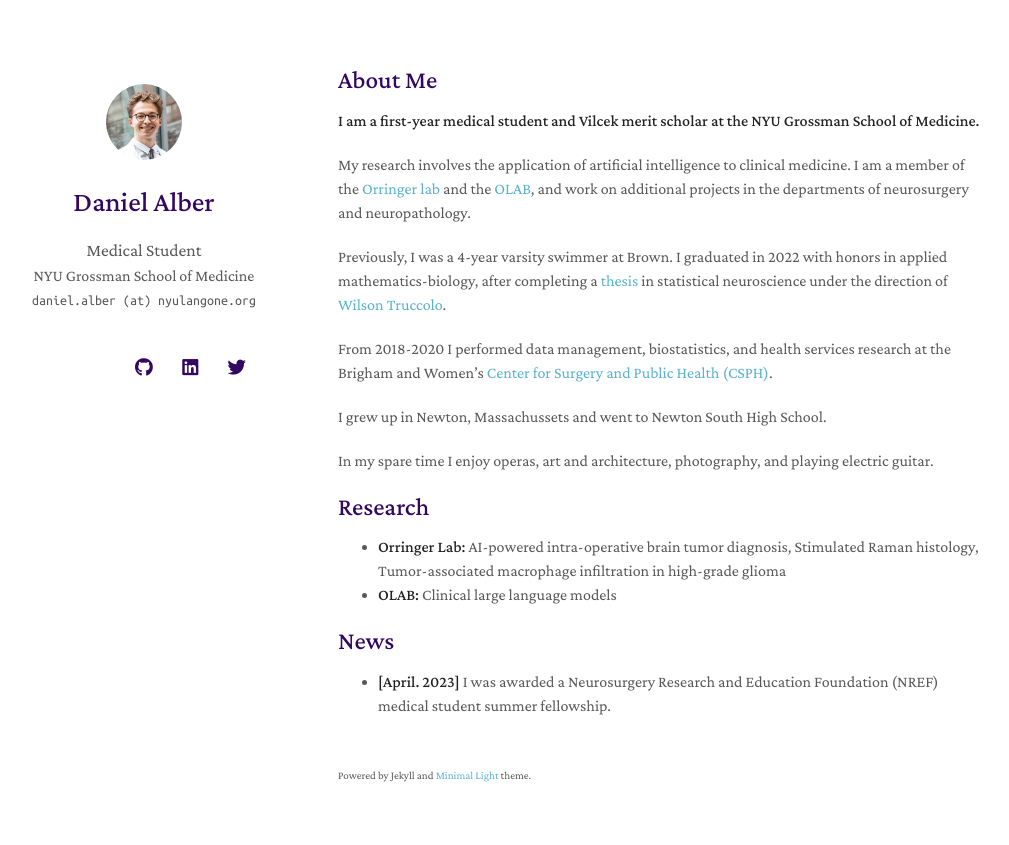
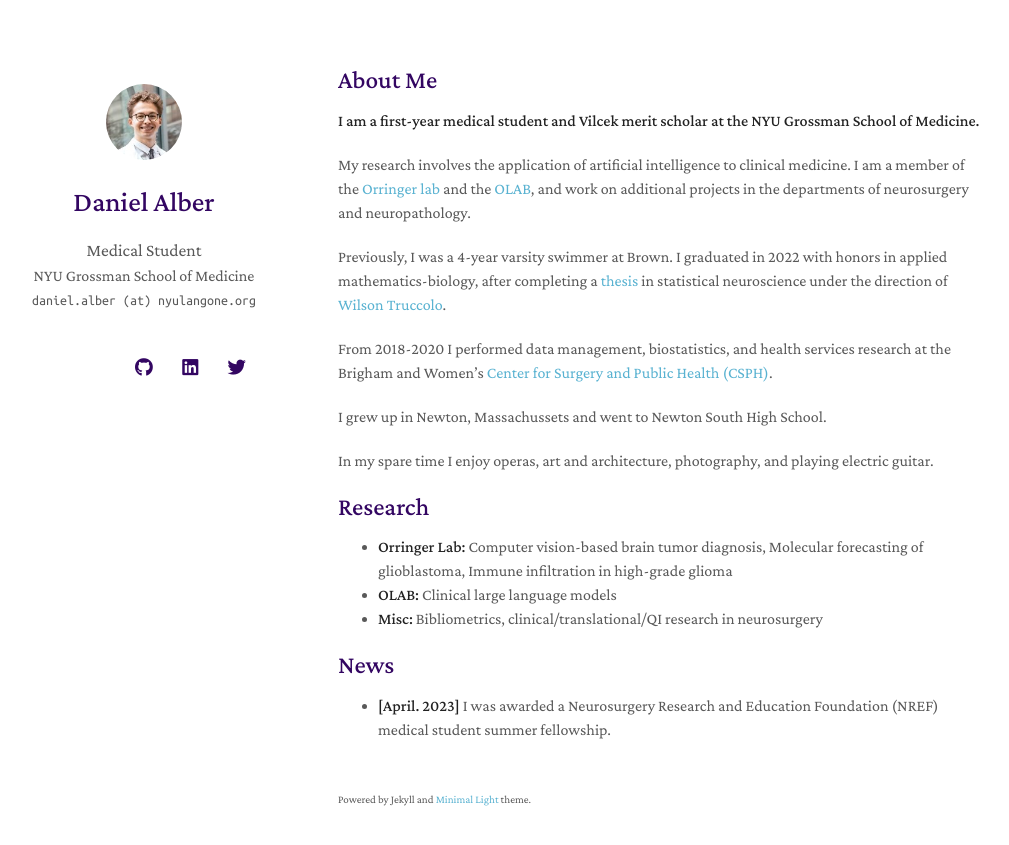
Before and after one commit to danalber/danalber.github.io, a Jekyll site: the page built from index.md, in a window 1280 px wide. Shown: the top 845 px of the page, without its empty margins (132-1141 px from the left). Built offline with Jekyll 4.4.1, drawn with Linux system fonts in a browser that asks for light colours; nearby versions of some CDN libraries; a style sheet for code colours, icons or effects is not loaded; our own code applies the rules of GitHub Pages for plain Markdown files.

Commit message:
Update index.md

```diff
--- a/index.md
+++ b/index.md
@@ -20,8 +20,9 @@ In my spare time I enjoy operas, art and architecture, photography, and playing
 
 ## Research
 
-- **Orringer Lab:** AI-powered intra-operative brain tumor diagnosis, Stimulated Raman histology, Tumor-associated macrophage infiltration in high-grade glioma
+- **Orringer Lab:** Computer vision-based brain tumor diagnosis, Molecular forecasting of glioblastoma, Immune infiltration in high-grade glioma
 - **OLAB:** Clinical large language models
+- **Misc:** Bibliometrics, clinical/translational/QI research in neurosurgery
 
 ## News
 
```
